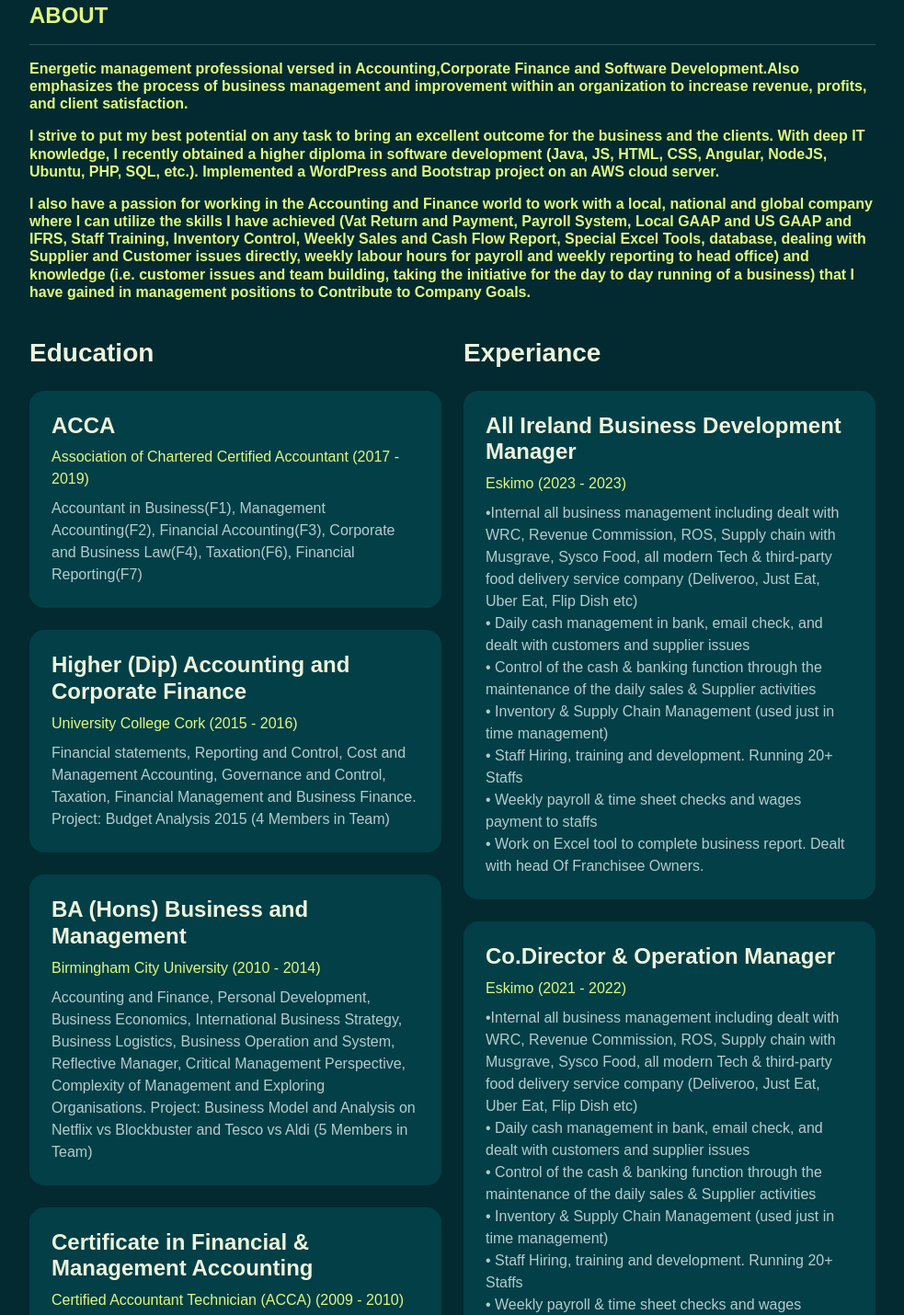
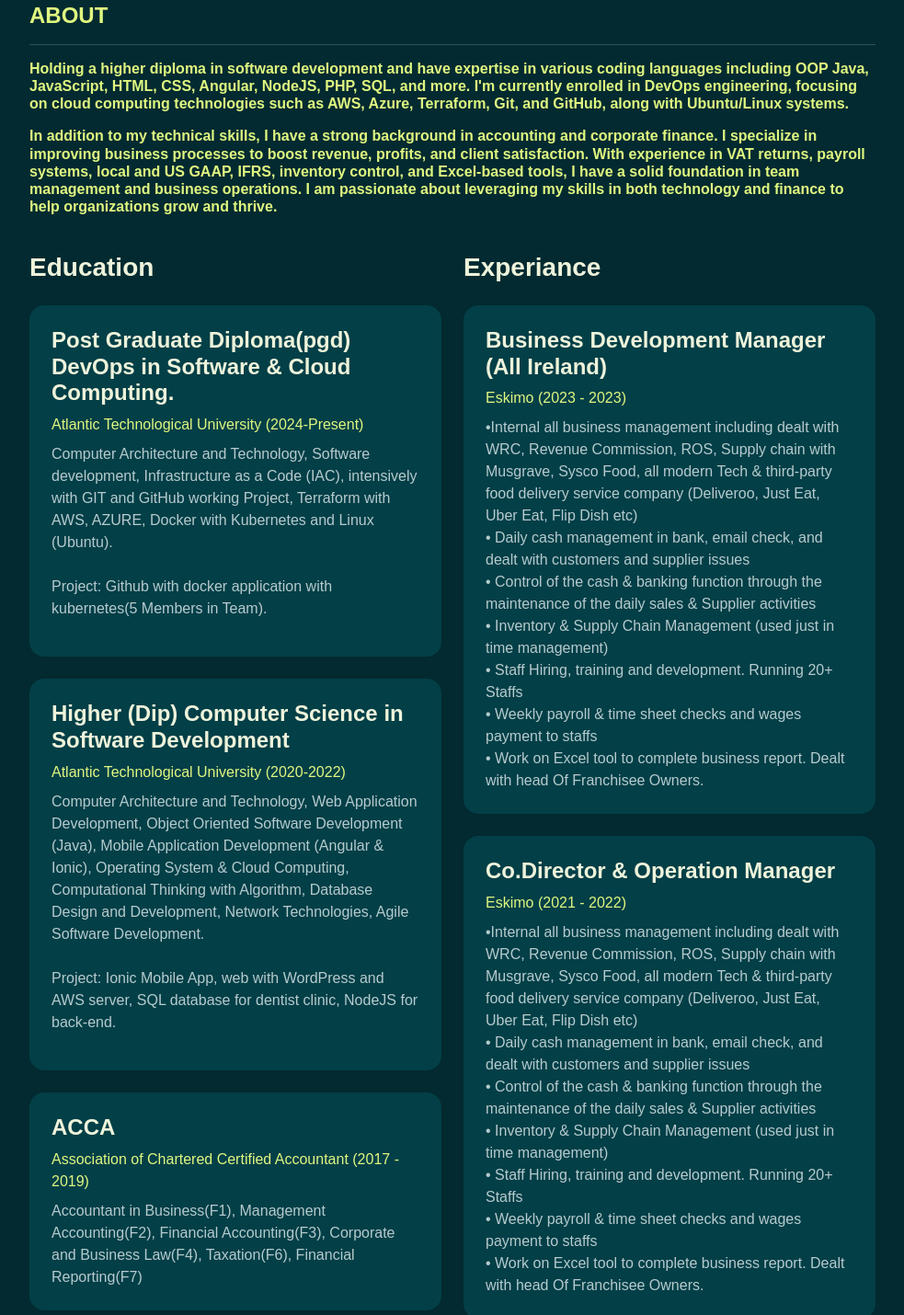
Before and after one commit to Hossain-Masud/Profile, a plain HTML site: page index.html in a window 1280 px wide. Shown: the part 877-2307 px from the top of the page at 92% size, without its empty margins (268-1251 px from the left). Drawn offline with Linux system fonts and the light colour scheme; a web font is replaced by a local one.

Commit message:
Update index.html

```diff
--- a/index.html
+++ b/index.html
@@ -18,7 +18,7 @@
     <nav class="navbar navbar-expand-lg navbar-dark fixed-top">
         <div class="container flex-lg-column">
             <a class="navbar-brand mx-lg-auto mb-lg-4" href="#">
-                <span class="h3 fw-bold d-block d-lg-none">Hossain Masud</span>
+                <span class="h3 fw-bold d-block d-lg-none">Hossain Al Masud</span>
                 <img src="./assets/images/person.png"class="d-none d-lg-block rounded-circle" alt="">
             </a>
             <button class="navbar-toggler" type="button" data-bs-toggle="collapse" data-bs-target="#navbarNav"
@@ -64,8 +64,8 @@
             <div class="container">
                 <div class="row">
                     <div class="col-lg-12">
-                        <h1 class="display-5 fw-bold" data-aos="fade-up">A <span class="text-brand">Software Developer With UI/UX
-                                Designer & Financial Analyst With Active Trading in Financial & Crypto Market.</span> FROM CORK, IRELAND</h1>
+                        <h1 class="display-5 fw-bold" data-aos="fade-up">A <span class="text-brand">Software Developer with UI/UX
+                                Designer, Active Trading in Financial Market & Language Translator.</span> FROM CORK, IRELAND</h1>
                         <p class="lead mt-2 mb-4" data-aos="fade-up" data-aos-delay="300">Craft high-performing and delightful experiences work with conversion-focused.</p>
                         <div data-aos="fade-up" data-aos-delay="600">
 
@@ -89,9 +89,9 @@
                 <div class="row pb-4" data-aos="fade-up">
                     <div class="col-lg-12">
                         <h4 class="text-brand">ABOUT</h4><hr>
-                        <h6 class="text-brand"><p>Energetic management professional versed in Accounting,Corporate Finance and Software Development.Also emphasizes the process of business management and improvement within an organization to increase revenue, profits, and client satisfaction.</p>
-                        <p>I strive to put my best potential on any task to bring an excellent outcome for the business and the clients. With deep IT knowledge, I recently obtained a higher diploma in software development (Java, JS, HTML, CSS, Angular, NodeJS, Ubuntu, PHP, SQL, etc.). Implemented a WordPress and Bootstrap project on an AWS cloud server.</p>
-                        <p>I also have a passion for working in the Accounting and Finance world to work with a local, national and global company where I can utilize the skills I have achieved (Vat Return and Payment, Payroll System, Local GAAP and US GAAP and IFRS, Staff Training, Inventory Control, Weekly Sales and Cash Flow Report, Special Excel Tools, database, dealing with Supplier and Customer issues directly, weekly labour hours for payroll and weekly reporting to head office) and knowledge (i.e. customer issues and team building, taking the initiative for the day to day running of a business) that I have gained in management positions to Contribute to Company Goals.</p></h6>
+                        <h6 class="text-brand"><p>Holding a higher diploma in software development and have expertise in various coding languages including OOP Java, JavaScript, HTML, CSS, Angular, NodeJS, PHP, SQL, and more. I'm currently enrolled in DevOps engineering, focusing on cloud computing technologies such as AWS, Azure, Terraform, Git, and GitHub, along with Ubuntu/Linux systems.</p>
+                        <p>In addition to my technical skills, I have a strong background in accounting and corporate finance. I specialize in improving business processes to boost revenue, profits, and client satisfaction. With experience in VAT returns, payroll systems, local and US GAAP, IFRS, inventory control, and Excel-based tools, I have a solid foundation in team management and business operations. I am passionate about leveraging my skills in both technology and finance to help organizations grow and thrive.</p>
+                        </h6>
                     </div>
                 </div>
 
@@ -100,6 +100,24 @@
 
                         <h3 class="mb-4" data-aos="fade-up" data-aos-delay="300">Education</h3>
                         <div class="row gy-4">
+
+                            <div class="col-12" data-aos="fade-up" data-aos-delay="600">
+                                <div class="bg-base p-4 rounded-4 shadow-effect">
+                                    <h4>Post Graduate Diploma(pgd) DevOps in Software & Cloud Computing.</h4>
+                                    <p class="text-brand mb-2">Atlantic Technological University (2024-Present)</p>
+                                    <p class="mb-0">Computer Architecture and Technology, Software development, Infrastructure as a Code (IAC), intensively with GIT and GitHub working Project, Terraform with AWS, AZURE, Docker with Kubernetes and Linux (Ubuntu).</p><br>
+                                    <p>Project: Github with docker application with kubernetes(5 Members in Team).</p>
+                                </div>
+                            </div>
+
+                            <div class="col-12" data-aos="fade-up" data-aos-delay="600">
+                                <div class="bg-base p-4 rounded-4 shadow-effect">
+                                    <h4>Higher (Dip) Computer Science in Software Development</h4>
+                                    <p class="text-brand mb-2">Atlantic Technological University (2020-2022)</p>
+                                    <p class="mb-0">Computer Architecture and Technology, Web Application Development, Object Oriented Software Development (Java), Mobile Application Development (Angular & Ionic), Operating System & Cloud Computing, Computational Thinking with Algorithm, Database Design and Development, Network Technologies, Agile Software Development.</p><br>
+                                    <p>Project: Ionic Mobile App, web with WordPress and AWS server, SQL database for dentist clinic, NodeJS for back-end.</p>
+                                </div>
+                            </div>
 
                             <div class="col-12" data-aos="fade-up" data-aos-delay="600">
                                 <div class="bg-base p-4 rounded-4 shadow-effect">
@@ -113,9 +131,9 @@
                                 <div class="bg-base p-4 rounded-4 shadow-effect">
                                     <h4>Higher (Dip) Accounting and Corporate Finance</h4>
                                     <p class="text-brand mb-2">University College Cork (2015 - 2016)</p>
-                                    <p class="mb-0">Financial statements, Reporting and Control, Cost and Management Accounting, Governance and Control, Taxation, Financial Management and Business Finance.
-                                        Project: Budget Analysis 2015 (4 Members in Team)
-                                    </p>
+                                    <p class="mb-0">Financial statements, Reporting and Control, Cost and Management Accounting, Governance and Control, Taxation, Financial Management and Business Finance.</p><br>
+                                    <p>Project: Budget Analysis 2015 (4 Members in Team)</p>
+
                                 </div>
                             </div>
 
@@ -123,9 +141,9 @@
                                 <div class="bg-base p-4 rounded-4 shadow-effect">
                                     <h4>BA (Hons) Business and Management</h4>
                                     <p class="text-brand mb-2">Birmingham City University (2010 - 2014)</p>
-                                    <p class="mb-0">Accounting and Finance, Personal Development, Business Economics, International Business Strategy, Business Logistics, Business Operation and System, Reflective Manager, Critical Management Perspective, Complexity of Management and Exploring Organisations.
-                                        Project: Business Model and Analysis on Netflix vs Blockbuster and Tesco vs Aldi (5 Members in Team)
-                                    </p>
+                                    <p class="mb-0">Accounting and Finance, Personal Development, Business Economics, International Business Strategy, Business Logistics, Business Operation and System, Reflective Manager, Critical Management Perspective, Complexity of Management and Exploring Organisations.</p><br>
+                                    <p>Project: Business Model and Analysis on Netflix vs Blockbuster and Tesco vs Aldi (5 Members in Team)</p>
+
                                 </div>
                             </div>
 
@@ -163,7 +181,7 @@
 
                             <div class="col-12" data-aos="fade-up" data-aos-delay="600">
                                 <div class="bg-base p-4 rounded-4 shadow-effect">
-                                    <h4>All Ireland Business Development Manager</h4>
+                                    <h4>Business Development Manager (All Ireland)</h4>
                                     <p class="text-brand mb-2">Eskimo (2023 - 2023)</p>
                                     <p class="mb-0">•Internal all business management including dealt with WRC, Revenue Commission, ROS, Supply chain with Musgrave, Sysco Food, all modern Tech & third-party food delivery service company (Deliveroo, Just Eat, Uber Eat, Flip Dish etc)<br>
                                         •	Daily cash management in bank, email check, and dealt with customers and supplier issues<br>
```
